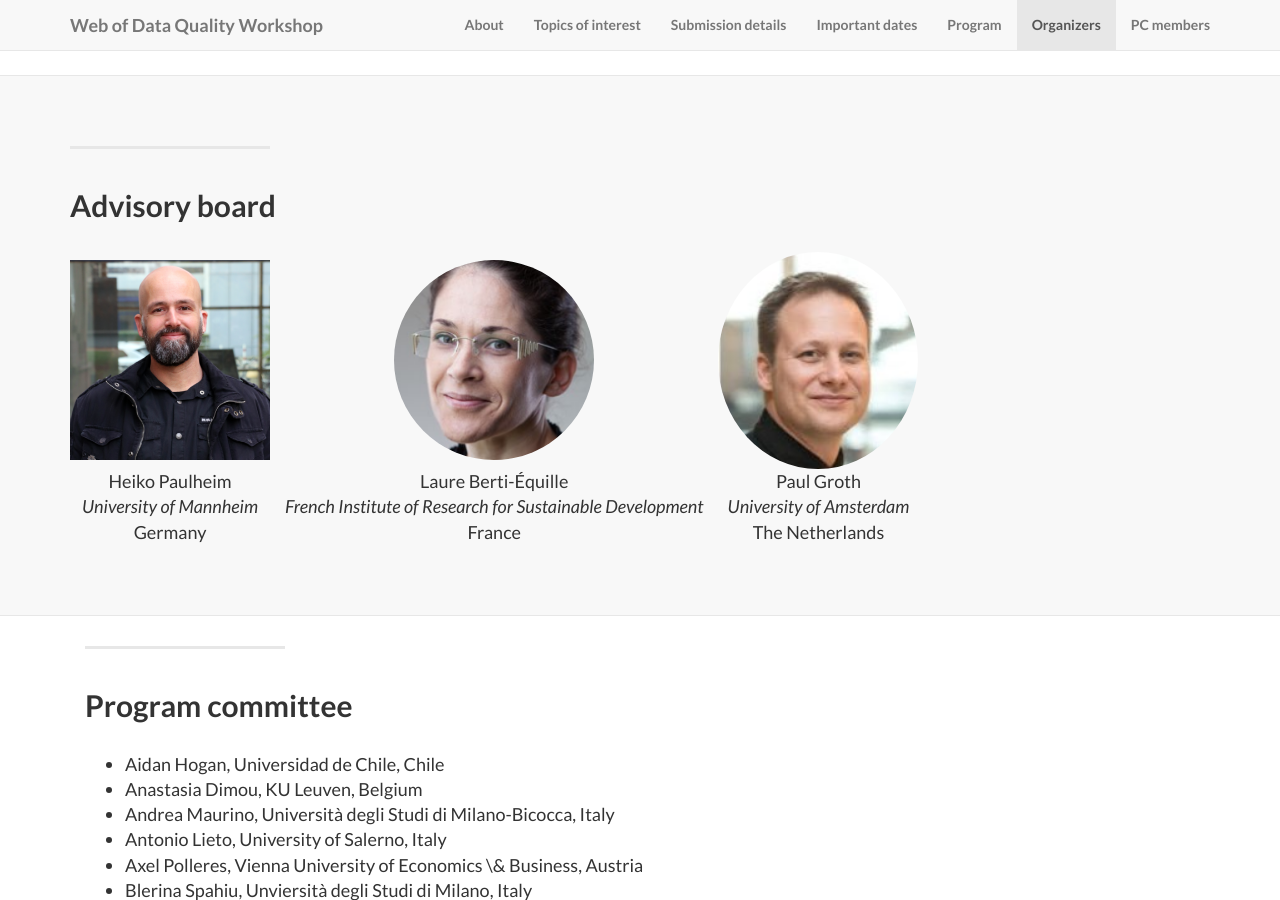
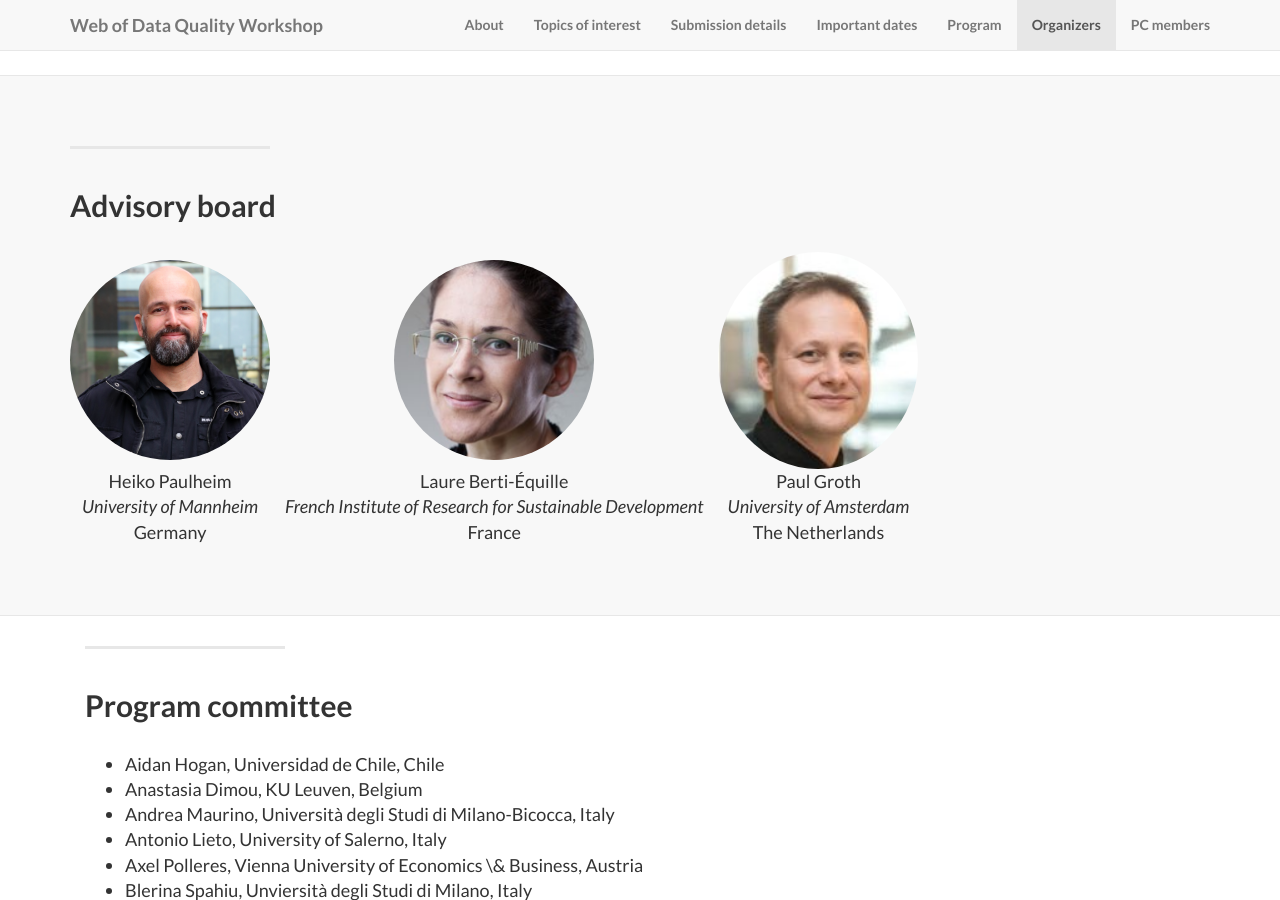
Before and after one commit to dataqualityws/dataqualityws.github.io, a Jekyll site: the page built from index.html, in a window 1280 px wide and 900 px high, scrolled down 3107 px. Built offline with Jekyll 4.4.1, drawn with Linux system fonts in a browser that asks for light colours.

Commit message:
Fix advisory board

```diff
--- a/_posts/2023-12-06-advisoryboard.markdown
+++ b/_posts/2023-12-06-advisoryboard.markdown
@@ -7,7 +7,7 @@ tag: board
 description: |
 ---
 
-|<img class="board" src="assets/heiko-paulheim.png" width="200">|<img class="organizers" src="assets/laure-berti-equille.jpeg" width="200">|<img class="organizers" src="assets/paul-groth.jpg" width="200">|
+|<img class="organizers" src="assets/heiko-paulheim.png" width="200">|<img class="organizers" src="assets/laure-berti-equille.jpeg" width="200">|<img class="organizers" src="assets/paul-groth.jpg" width="200">|
 |:-:|:-:|:-:|
 |Heiko Paulheim|Laure Berti-Équille|Paul Groth|
 |:-:|:-:|:-:|
```
